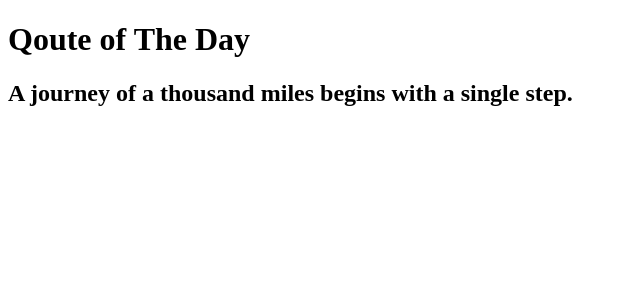
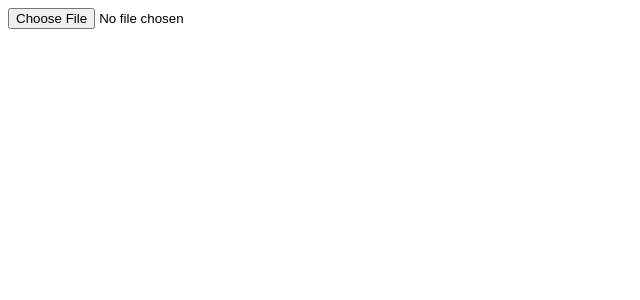
Before and after one commit to ani29dy/30-ReactJS-Problems, a React (Vite) app: page / in a window 1280 px wide. Shown: the top 300 px of the page, without its empty margins (0-640 px from the left). Built offline with nearby package versions, Linux system fonts and the light colour scheme.

Commit message:
Problem Twelve added to App.jsx

```diff
--- a/src/App.jsx
+++ b/src/App.jsx
@@ -10,6 +10,7 @@ import TodoList from "./Problems/08-TodoList";
 import BgChange from "./Problems/09-BgChange";
 import Router from "./Problems/10-Router";
 import RandomQoutes from "./Problems/11-RandomQoutes";
+import UploadImage from "./Problems/12-UploadImage";
 
 function App() {
   return (
@@ -24,7 +25,8 @@ function App() {
       {/* <TodoList /> */}
       {/* <BgChange /> */}
       {/* <Router /> */}
-      <RandomQoutes />
+      {/* <RandomQoutes /> */}
+      <UploadImage />
     </>
   );
 }
```
